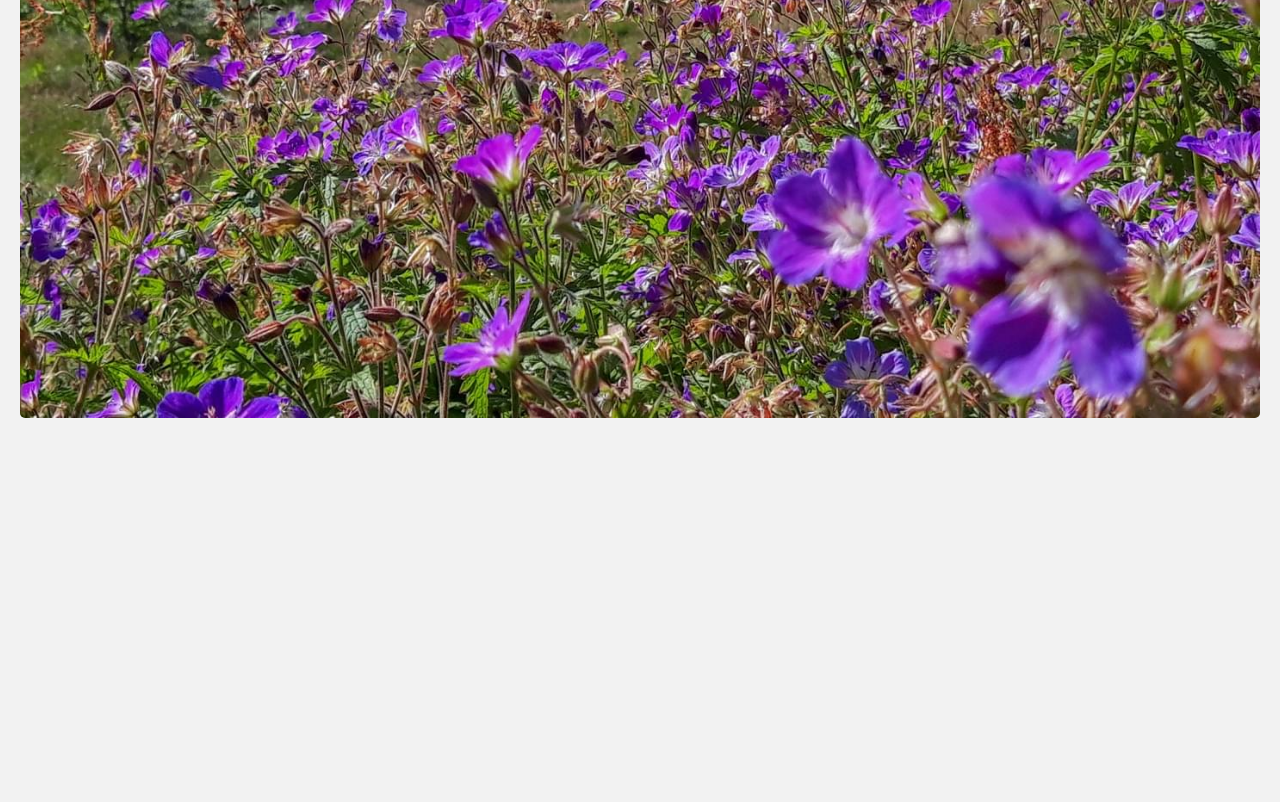
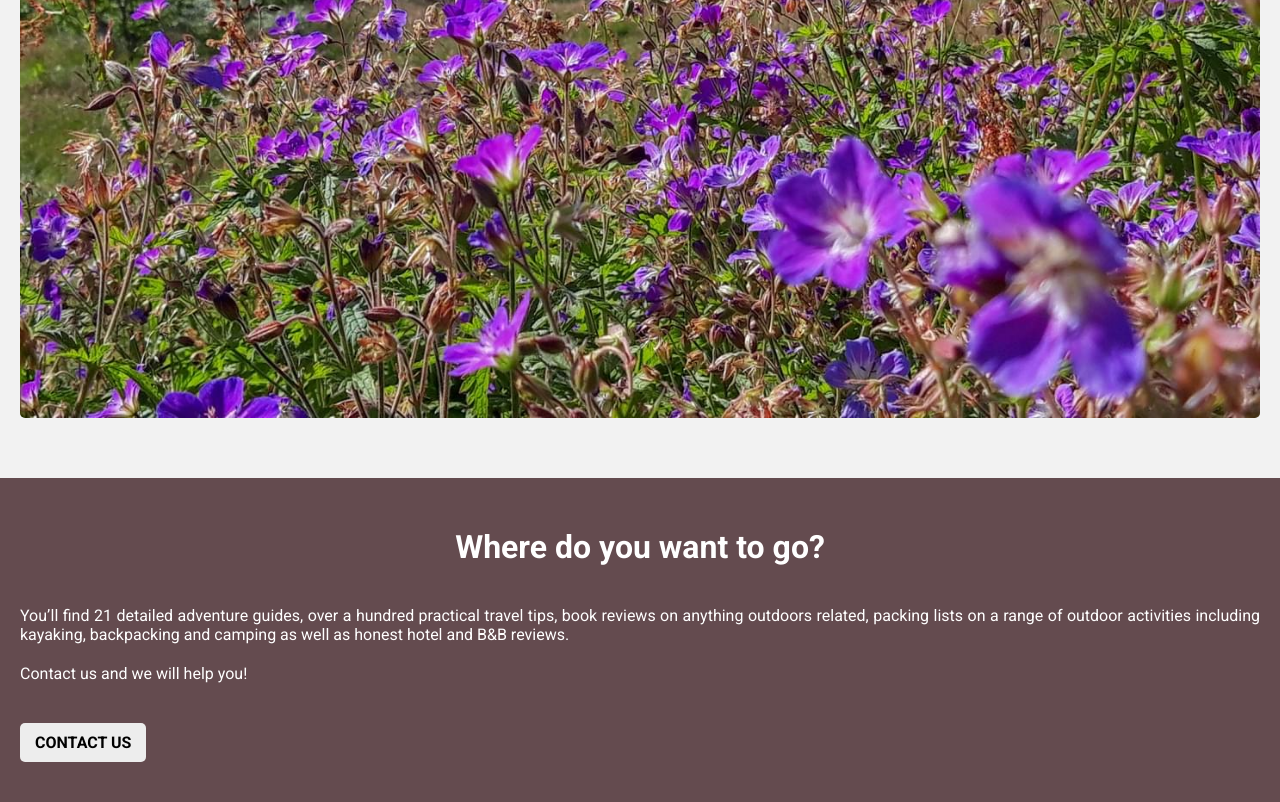
Before and after one commit to buj0n/projekt-1, a plain HTML site: page index.html in a window 1280 px wide. Shown: the part 9676-10478 px from the top of the page. Before the commit the page ends 10114 px from the top, so only its background shows below. Drawn offline with Linux system fonts and the light colour scheme.

Commit message:
Add files via upload

```diff
--- a/index.html
+++ b/index.html
@@ -106,5 +106,25 @@
         <img src="./images/matej-drha-rbDzMcJsBkY-unsplash.jpg" alt="" />
       </div>
     </section>
+    <!-- *************************** WHERE DO YOU GO SECTION *************************** -->
+    <section class="where-do-you-go">
+      <div class="where-do-you-go-textbox">
+        <div class="where-do-you-go-heading">
+          <h2 class="h2-light">Where do you want to go?</h2>
+        </div>
+        <div class="where-do-you-go-par">
+          <p class="p-light">
+            You’ll find 21 detailed adventure guides, over a hundred practical
+            travel tips, book reviews on anything outdoors related, packing
+            lists on a range of outdoor activities including kayaking,
+            backpacking and camping as well as honest hotel and B&B reviews.
+          </p>
+          <p class="p-light">Contact us and we will help you!</p>
+        </div>
+      </div>
+      <div class="where-do-you-go-btn">
+        <div class="btn-contact-us"><a href="#">CONTACT US</a></div>
+      </div>
+    </section>
   </body>
 </html>
--- a/styles.css
+++ b/styles.css
@@ -121,6 +121,7 @@ header {
 /*********************************************************************************************
 ************************************* ABOUT US SECTION ***************************************
 *********************************************************************************************/
+
 .about-us {
   margin-top: 40px;
   padding: 20px;
@@ -149,6 +150,7 @@ header {
 /*********************************************************************************************
 *********************************** WHAT WE DO SECTION ***************************************
 *********************************************************************************************/
+
 .what-we-do {
   display: flex;
   flex-direction: column;
@@ -191,7 +193,7 @@ header {
 /****************** what we do - media queries ******************/
 
 /*********************************************************************************************
-*********************************** OUR TRIPS ***************************************
+*********************************** OUR TRIPS ************************************************
 *********************************************************************************************/
 
 .our-trips {
@@ -201,6 +203,8 @@ header {
   padding: 20px;
   margin-top: 40px;
 }
+
+/****************** our trips - gallery ******************/
 
 .image-gallery {
   display: flex;
@@ -224,3 +228,37 @@ header {
   background-color: var(--bg-color-fourth);
   border-radius: 5px;
 }
+
+/*********************************************************************************************
+*********************************** WHERE DO YOU WANT TO GO? *********************************
+*********************************************************************************************/
+
+.where-do-you-go {
+  background-color: var(--bg-color-second);
+  padding: 50px 20px;
+  margin-top: 40px;
+  display: flex;
+  flex-direction: column;
+  gap: 40px;
+}
+
+/****************** where do you want to go? heading + paragraphs ******************/
+
+.where-do-you-go-textbox {
+  display: flex;
+  flex-direction: column;
+  gap: 30px;
+}
+
+.where-do-you-go-par p {
+  padding: 10px 0;
+}
+
+.btn-contact-us a {
+  padding: 10px 15px;
+  background-color: var(--bg-color-fourth);
+  text-decoration: none;
+  color: var(--dark-color);
+  border-radius: 5px;
+  font-weight: 700;
+}
```
